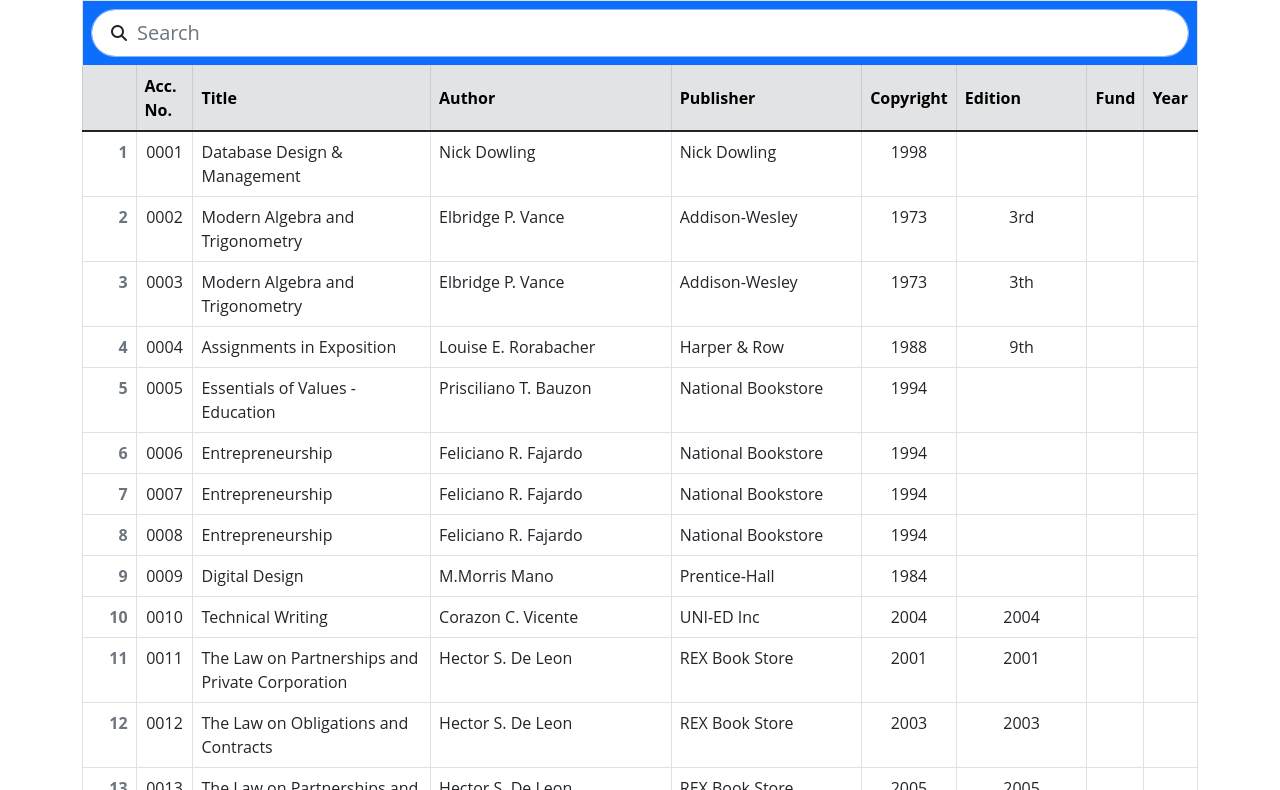
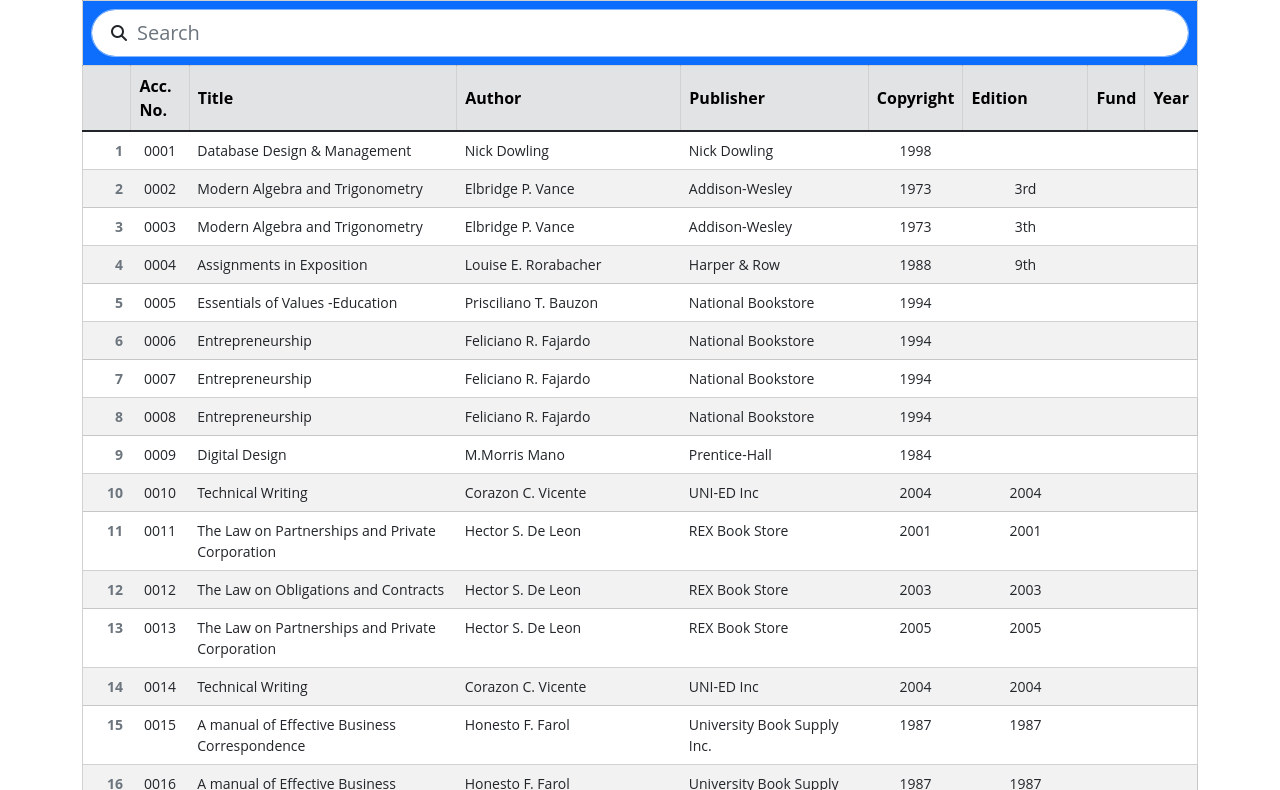
Before and after one commit to aclc-iriga/library, a plain HTML site: page index.html in a window 1280 px wide. Shown: the part 91-881 px from the top of the page. Drawn offline with Linux system fonts and the light colour scheme.

Commit message:
Add design

```diff
--- a/css/index.css
+++ b/css/index.css
@@ -17,3 +17,19 @@ i {
     left: 20px;
     transform: translateY(-50%);
 }
+
+th {
+    border: 1px rgba(0, 0, 0, 0.18) solid;
+}
+
+tbody {
+    border: 1px rgba(0, 0, 0, 0.18) solid;
+    font-size: 14px;
+}
+th, td {
+    border-bottom: 2px rgba(0, 0, 0, 0.18) solid;
+}
+
+tr:nth-child(even) {
+    background-color: #f2f2f2;
+}
--- a/index.html
+++ b/index.html
@@ -11,7 +11,7 @@
 </head>
 <body>
     <main class="container py-3" id="app">
-        <table class="table table-hover table-bordered" v-cloak>
+        <table class="table table-hover" v-cloak>
             <thead class="sticky-top">
                 <tr class="bg-primary text-white">
                     <th colspan="9">
```
